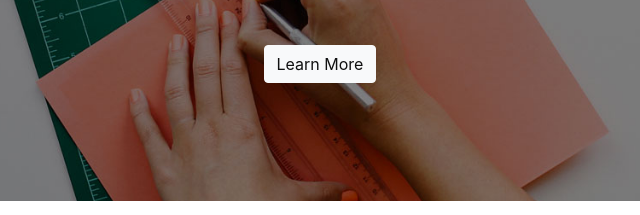
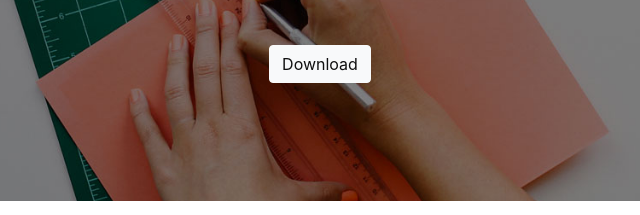
Before and after one commit to johndsykes86/Portfolio, a website with bundled scripts: page index.html in a window 1280 px wide. Shown: the part 2834-3049 px from the top of the page, 320-960 px from the left. Built offline with nearby package versions, Linux system fonts and the light colour scheme.

Commit message:
added downloadable resume link to site

```diff
--- a/index.html
+++ b/index.html
@@ -193,7 +193,7 @@
             <h1>My Resume</h1>
             <br/>
             <br/>
-            <a href="#" class="btn btn-light">Learn More</a>
+            <a href="https://docs.google.com/document/d/1Ga0tvNO1FO2Bk-3uvfmKrpcN1yJcOdtiNagvAtUfhjI/export?format=pdf" class="btn btn-light">Download</a>
         </div>
     </aside>
 
```
